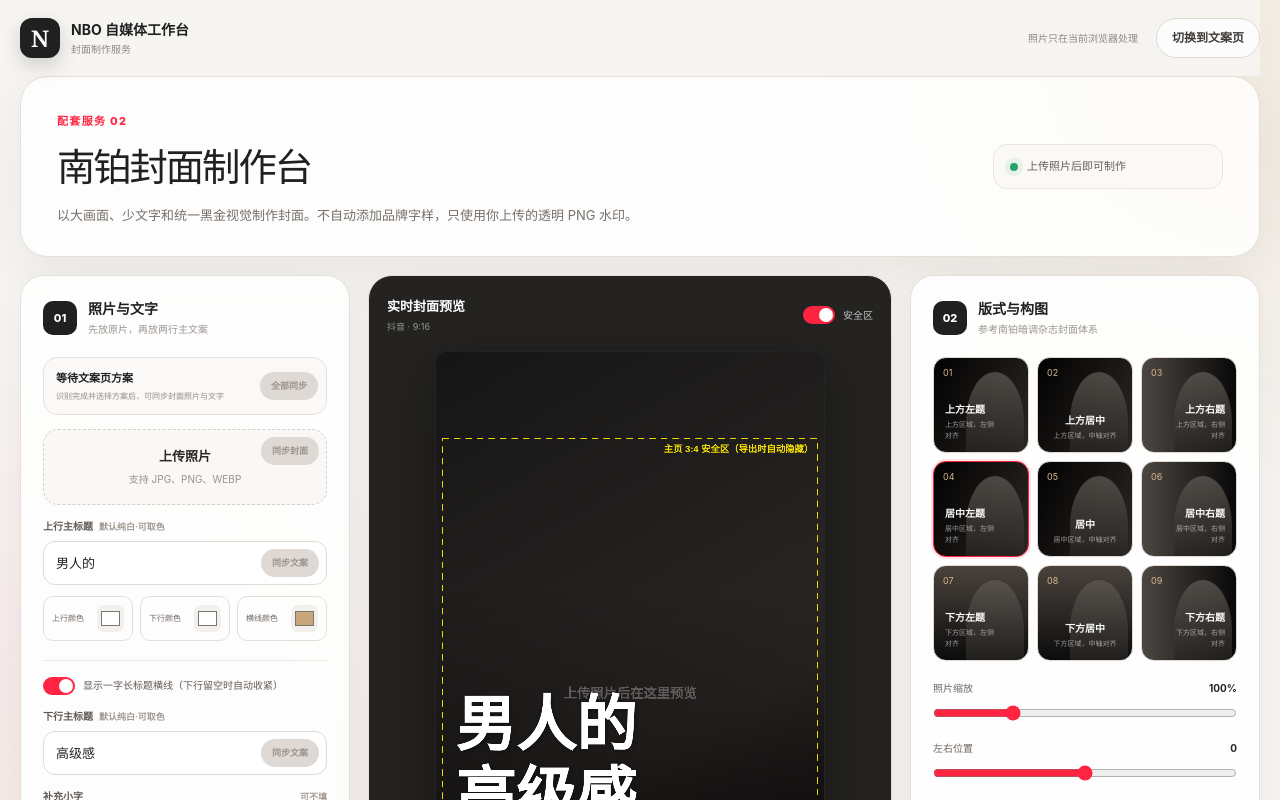
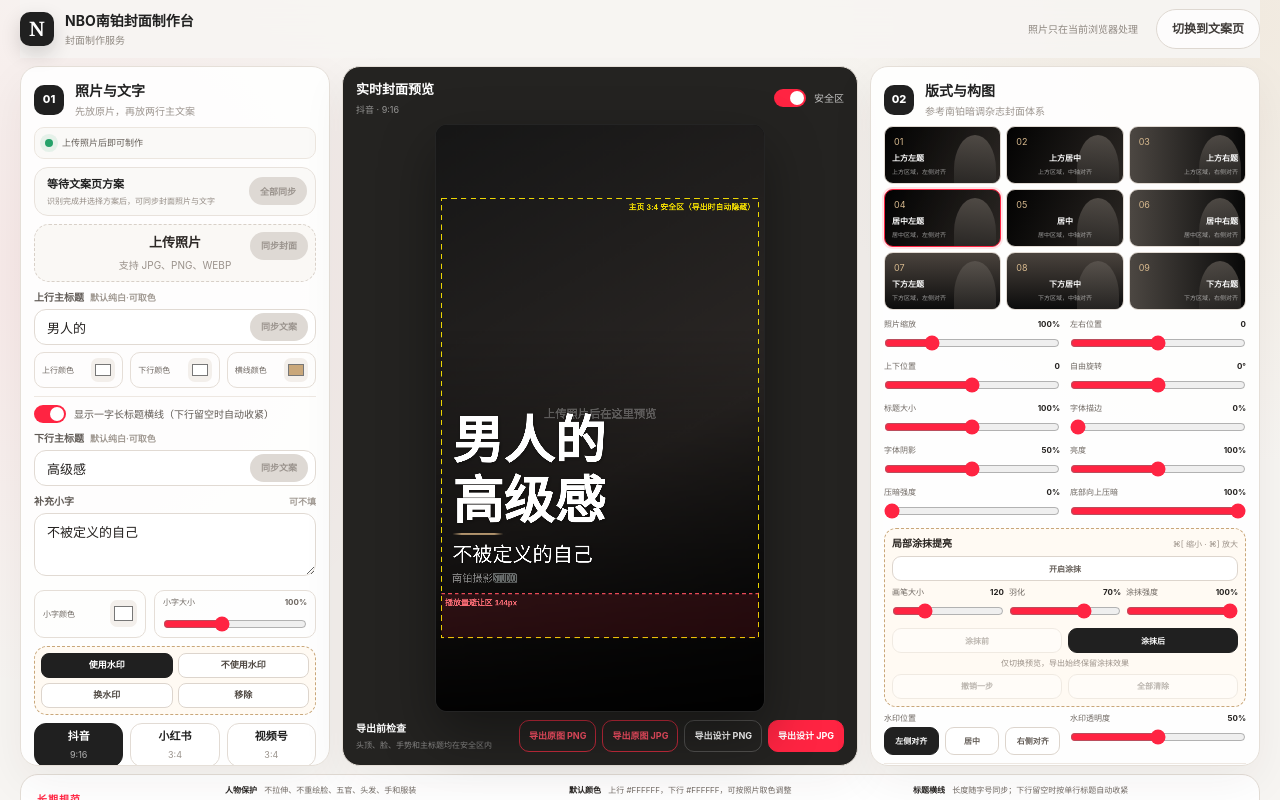
Before and after one commit to wdmm630202/nbo-cover-copy, a Next.js app: page /cover in a window 1280 px wide. Shown: the top 800 px of the page. Built offline with nearby package versions, Linux system fonts and the light colour scheme.

Commit message:
fit cover studio into one desktop screen

```diff
--- a/app/cover/CoverStudio.tsx
+++ b/app/cover/CoverStudio.tsx
@@ -1238,18 +1238,6 @@ export default function CoverStudio() {
           </div>
         </div>
       )}
-      <div className="cover-studio-intro">
-        <div>
-          <span>配套服务 02</span>
-          <h1>南铂封面制作台</h1>
-          <p>以大画面、少文字和统一黑金视觉制作封面。不自动添加品牌字样，只使用你上传的透明 PNG 水印。</p>
-        </div>
-        <div className="studio-status">
-          <i />
-          {notice}
-        </div>
-      </div>
-
       <div className="cover-studio-grid">
         <aside className="studio-panel studio-controls">
           <div className="studio-panel-heading">
@@ -1258,6 +1246,11 @@ export default function CoverStudio() {
               <strong>照片与文字</strong>
               <small>先放原片，再放两行主文案</small>
             </div>
+          </div>
+
+          <div className="studio-status">
+            <i />
+            {notice}
           </div>
 
           <div className={`studio-copy-sync ${syncedCopy || syncedImage ? "is-ready" : ""}`}>
--- a/app/cover/page.tsx
+++ b/app/cover/page.tsx
@@ -8,7 +8,7 @@ export default function CoverPage() {
         <div className="cover-studio-brand">
           <span className="cover-studio-mark">N</span>
           <span>
-            <strong>NBO 自媒体工作台</strong>
+            <strong>NBO南铂封面制作台</strong>
             <small>封面制作服务</small>
           </span>
         </div>
--- a/app/globals.css
+++ b/app/globals.css
@@ -1087,6 +1087,65 @@ body {
   line-height: 1.7;
 }
 
+@media (min-width: 1181px) and (min-height: 800px) {
+  .cover-page { padding-bottom: 8px; }
+  .cover-studio-header { min-height: 58px; }
+  .cover-studio-mark { width: 34px; height: 34px; border-radius: 10px; font-size: 20px; }
+  .cover-studio-grid { height: calc(100vh - 170px); min-height: 700px; margin-top: 8px; grid-template-columns: 310px minmax(430px, 1fr) 390px; gap: 12px; align-items: stretch; }
+  .studio-panel, .studio-preview-panel { height: 100%; min-height: 0; border-radius: 18px; }
+  .studio-panel { padding: 13px; overflow: hidden; }
+  .studio-panel-heading { margin-bottom: 8px; }
+  .studio-panel-heading > span { width: 30px; height: 30px; }
+  .studio-status { width: 100%; min-width: 0; margin-bottom: 8px; padding: 8px 10px; border-radius: 10px; font-size: 9px; }
+  .studio-copy-sync { margin-bottom: 8px; padding-top: 8px; padding-bottom: 8px; }
+  .studio-upload-main { min-height: 58px; padding: 8px; }
+  .studio-field { margin-top: 8px; }
+  .studio-field > span, .studio-field-heading { margin-bottom: 4px; }
+  .studio-field input { height: 36px; }
+  .studio-field textarea { min-height: 52px; padding-top: 8px; }
+  .studio-field-control button { top: 4px; }
+  .studio-color-row { margin-top: 7px; }
+  .studio-color-row label { padding: 5px 7px; }
+  .studio-color-row input[type="color"] { width: 24px; height: 24px; }
+  .studio-check { margin-top: 8px; padding-top: 8px; }
+  .studio-subtitle-tools label { min-height: 38px; padding: 5px 8px; }
+  .studio-watermark-box { margin-top: 8px; padding: 6px; }
+  .studio-watermark-actions button { min-height: 25px; }
+  .studio-platforms { margin-top: 8px; }
+  .studio-platforms button { min-height: 44px; }
+  .studio-preview-panel { padding: 13px; display: flex; flex-direction: column; }
+  .studio-preview-toolbar { min-height: 32px; margin-bottom: 8px; }
+  .studio-canvas-shell { width: auto; height: calc(100% - 84px); max-width: 100%; }
+  .studio-export-row { margin-top: 8px; gap: 6px; }
+  .studio-export-row button { height: 32px; padding: 0 9px; font-size: 9px; }
+  .studio-design .studio-panel-heading { margin-bottom: 7px; }
+  .studio-template-grid { gap: 5px; }
+  .studio-template { min-height: 58px; padding: 7px; border-radius: 9px; }
+  .studio-template::after { width: 42px; height: 68px; }
+  .studio-template b { font-size: 8px; }
+  .studio-template span { font-size: 6px; }
+  .studio-adjustments { margin-top: 8px; grid-template-columns: 1fr 1fr; gap: 5px 10px; }
+  .studio-slider > span { margin-bottom: 1px; font-size: 8px; }
+  .studio-slider input { height: 12px; }
+  .studio-retouch { grid-column: 1 / -1; padding: 7px; grid-template-columns: repeat(3, 1fr); gap: 5px; }
+  .studio-retouch-heading, .studio-retouch > button { grid-column: 1 / -1; }
+  .studio-retouch > button, .studio-retouch-actions button, .studio-retouch-compare button { min-height: 25px; }
+  .studio-retouch-compare, .studio-retouch-note, .studio-retouch-actions { grid-column: 1 / -1; }
+  .studio-retouch-note { align-self: center; line-height: 1.35; }
+  .studio-watermark-align > span { margin-bottom: 3px; font-size: 8px; }
+  .studio-watermark-align button { min-height: 28px; }
+  .studio-memory { margin-top: 8px; padding-top: 8px; grid-template-columns: repeat(3, 1fr); gap: 5px; }
+  .studio-memory .studio-reset { grid-column: 1 / -1; min-height: 28px; }
+  .studio-memory > div { padding: 5px; grid-template-columns: 1fr 1fr; gap: 4px; }
+  .studio-memory > div b { grid-column: 1 / -1; }
+  .studio-memory button { min-height: 23px; padding: 0 4px; }
+  .cover-standard-card { min-height: 82px; margin-top: 8px; padding: 10px 16px; grid-template-columns: 170px 1fr; gap: 6px 18px; border-radius: 18px; }
+  .cover-standard-card h2 { margin-top: 3px; font-size: 17px; }
+  .cover-standard-card ul { grid-template-columns: repeat(3, 1fr); gap: 4px 14px; }
+  .cover-standard-card li { font-size: 8px; line-height: 1.35; }
+  .cover-standard-card > p { font-size: 7px; line-height: 1.35; }
+}
+
 @media (max-width: 1180px) {
   .cover-studio-grid {
     grid-template-columns: 300px 1fr;
```
Also changed, not shown: 3 other files (tests, documents, lock files or other folders).
